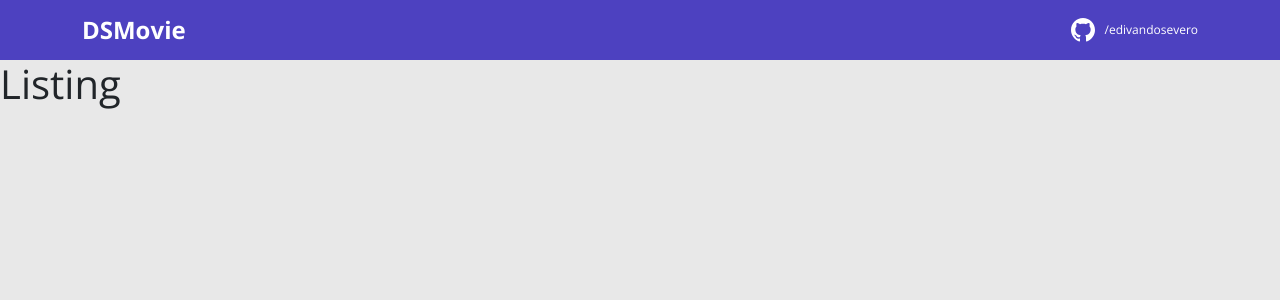
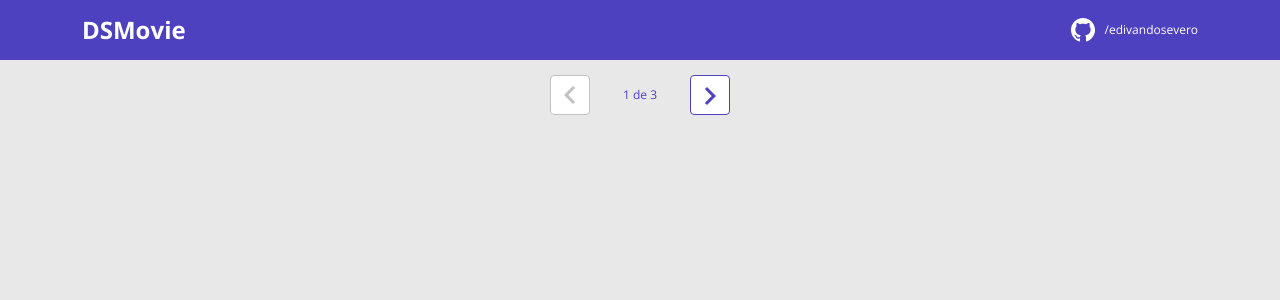
Before and after one commit to edivandosevero05/dsmovie-severo, a React (Create React App) app in the folder frontend/: page / in a window 1280 px wide. Shown: the top 300 px of the page. Built offline with nearby package versions, Linux system fonts and the light colour scheme.

Commit message:
Pagination layout

```diff
--- /dev/null
+++ b/frontend/src/components/Pagination/index.tsx
@@ -0,0 +1,16 @@
+import './styles.css';
+import { ReactComponent as Arrow } from "assets/img/arrow.svg";
+
+export default function Pagination() {
+    return (<div className="dsmovie-pagination-container">
+    <div className="dsmovie-pagination-box">
+        <button className="dsmovie-pagination-button" disabled={true} >
+            <Arrow />
+        </button>
+        <p>{`${1} de ${3}`}</p>
+        <button className="dsmovie-pagination-button" disabled={false} >
+            <Arrow className="dsmovie-flip-horizontal" />
+        </button>
+    </div>
+</div>);
+}
--- /dev/null
+++ b/frontend/src/components/Pagination/styles.css
@@ -0,0 +1,53 @@
+.dsmovie-pagination-container {
+    padding: 15px 0;
+    display: flex;
+    justify-content: center;
+    align-items: center;
+}
+
+.dsmovie-pagination-box {
+    width: 180px;
+    display: flex;
+    justify-content: space-between;
+    align-items: center;
+}
+
+.dsmovie-pagination-box form {
+    width: 100%;
+    display: flex;
+}
+
+.dsmovie-pagination-button {
+    width: 40px;
+    height: 40px;
+    border-radius: 4px;
+    background-color: #fff;
+    display: flex;
+    justify-content: center;
+    align-items: center;
+    border: 1px solid var(--color-primary);
+    cursor: pointer;
+}
+
+.dsmovie-pagination-button svg {
+    filter: brightness(0) saturate(100%) invert(26%) sepia(19%) saturate(7395%) hue-rotate(234deg) brightness(89%) contrast(92%);
+}
+
+.dsmovie-pagination-button:disabled {
+    border: 1px solid #c2c2c2;
+    cursor: unset;
+}
+
+.dsmovie-pagination-button:disabled svg {
+    filter: none;
+}
+
+.dsmovie-pagination-container p {
+    margin: 0;
+    font-size: 12px;
+    color: var(--color-primary);
+}
+
+.dsmovie-flip-horizontal {
+    transform: rotate(180deg);
+}
--- a/frontend/src/pages/Listing/index.tsx
+++ b/frontend/src/pages/Listing/index.tsx
@@ -1,3 +1,5 @@
+import Pagination from "components/Pagination";
+
 export default function Listing(){
-    return(<h1>Listing</h1>);
+    return(<Pagination />);
 }
```
Also changed, not shown: frontend/src/assets/img/arrow.svg (added).
